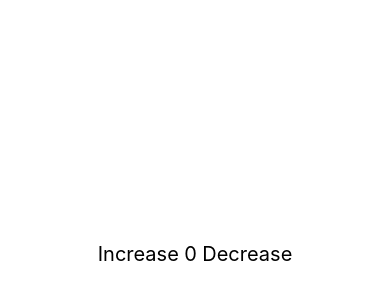
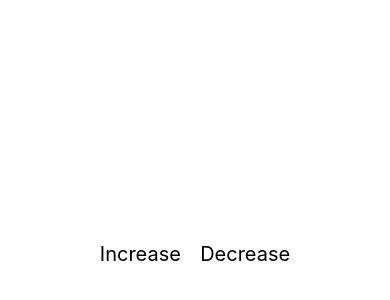
Before and after one commit to dextermichael/Counter, a React Native app: screen / in a window 390 px wide. Shown: the part 168-468 px from the top of the page. Built offline with nearby package versions, Linux system fonts and the light colour scheme.

Commit message:
added function to map props to state

```diff
--- a/src/CounterApp.js
+++ b/src/CounterApp.js
@@ -1,7 +1,7 @@
 import React from "react";
 import { StyleSheet, Text, View, TouchableOpacity } from "react-native";
 
-export default class CounterApp extends React.Component {
+class CounterApp extends React.Component {
   state = {
     counter: 0
   };
@@ -24,7 +24,7 @@ export default class CounterApp extends React.Component {
           <TouchableOpacity onPress={() => this.increaseCounter()}>
             <Text style={{ fontSize: 20 }}>Increase</Text>
           </TouchableOpacity>
-          <Text style={{ fontSize: 20 }}>{this.state.counter}</Text>
+          <Text style={{ fontSize: 20 }}>{this.props.counter}</Text>
           <TouchableOpacity onPress={() => this.decreaseCounter()}>
             <Text style={{ fontSize: 20 }}>Decrease</Text>
           </TouchableOpacity>
@@ -33,6 +33,14 @@ export default class CounterApp extends React.Component {
     );
   }
 }
+function mapStateToProps(state) {
+  return {
+    counter: state.counter
+  };
+}
+
+// This getting state.counter from the store and mapping it to prop called from this class.
+export default CounterApp;
 
 const styles = StyleSheet.create({
   container: {
```
